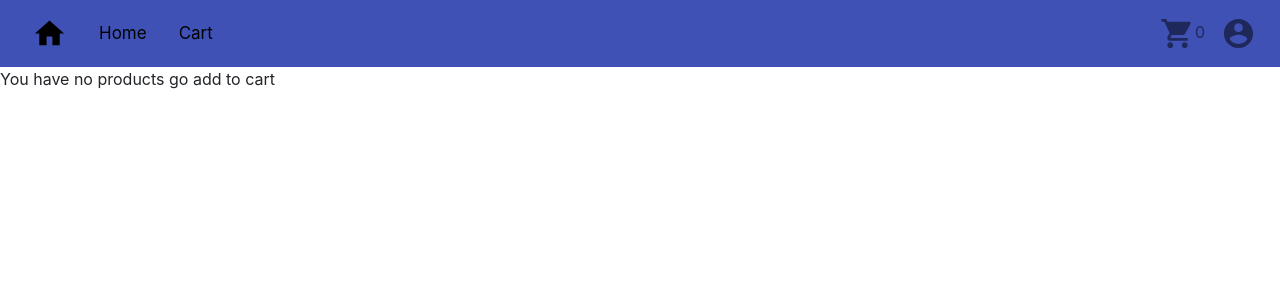
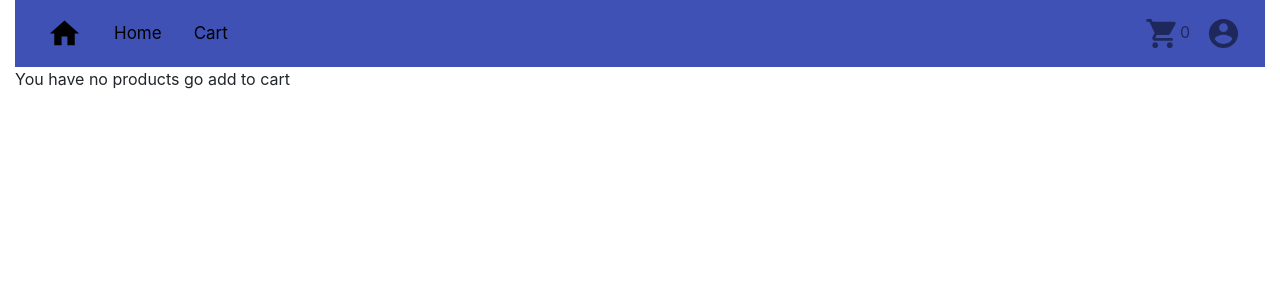
Before and after one commit to michealabidfekrysaad/react-shopping-cart, a React (Create React App) app: page /cart in a window 1280 px wide. Shown: the top 300 px of the page. Built offline with nearby package versions, Linux system fonts and the light colour scheme.

Commit message:
add scss structure

```diff
--- a/src/component/Navbar/Navbar.scss
+++ b/src/component/Navbar/Navbar.scss
@@ -1,5 +1,6 @@
+@import "../../scss/variables";
 .topnav {
-  background-color: #3f51b5;
+  background-color: $background-color;
   min-height: 55px;
   .my-flex-box {
     justify-content: space-between;
@@ -28,7 +29,7 @@
     }
     .product-actions {
       display: inline-block;
-      border: 1px solid #3f51b5;
+      border: 1px solid $background-color;
       cursor: pointer;
       min-width: 30px;
       text-align: center;
--- a/src/container/App/App.scss
+++ b/src/container/App/App.scss
@@ -1,16 +1 @@
-$background-color: #3f51b5;
-
-%container-shared {
-  margin: 0 auto;
-  max-width: 1300px;
-  padding-right: 0px;
-  padding-left: 0px;
-}
-
-.container-fluid {
-  @extend %container-shared;
-}
-.loader {
-  @extend %container-shared;
-  margin-top: 100px;
-}
+@import "../../scss//base.scss"
--- a/src/container/Order/Order.scss
+++ b/src/container/Order/Order.scss
@@ -1,4 +1,4 @@
-// @use 'App';
+@import "../../scss/variables";
 $space-10PX: 10px;
 $space-12PX: 12px;
 
@@ -38,7 +38,7 @@ $space-12PX: 12px;
     }
     button {
       // background-color: App.$background-color;
-      background-color: #3f51b5;
+      background-color: $background-color;
       color: white;
       padding: $space-12PX 20px;
       border: none;
--- /dev/null
+++ b/src/scss/_general.scss
@@ -0,0 +1,17 @@
+%container-shared {
+    margin: 0 auto;
+    max-width: 1300px;
+    padding-right: 0px;
+    padding-left: 0px;
+  }
+
+  .loader {
+    @extend %container-shared;
+    margin-top: 100px;
+  }
+
+//   .disabledBtn {
+//     background-color: grey;
+//     pointer-events: none;
+//     color: black;
+//   }
--- /dev/null
+++ b/src/scss/_variables.scss
@@ -0,0 +1 @@
+$background-color: #3f51b5;
--- /dev/null
+++ b/src/scss/base.scss
@@ -0,0 +1,2 @@
+@import "./general";
+@import "./variables"
--- a/src/store/reducers/Cart.js
+++ b/src/store/reducers/Cart.js
@@ -10,6 +10,7 @@ export const CartReducer = (state = initialState, action) => {
   let product = action.payload;
   switch (action.type) {
     case types.ADD_TO_CART:
+      console.log(state);
       let existed_item = state.products.find(
         (singleProduct) => singleProduct.id === product.id
       );
@@ -32,6 +33,7 @@ export const CartReducer = (state = initialState, action) => {
       }
 
     case types.REMOVE_FROM_CART:
+
       let newProducts = state.products.filter(
         (singleProduct) => singleProduct.id !== product.id
       );
```
Also changed, not shown: 1 other file (tests, documents, lock files or other folders).
